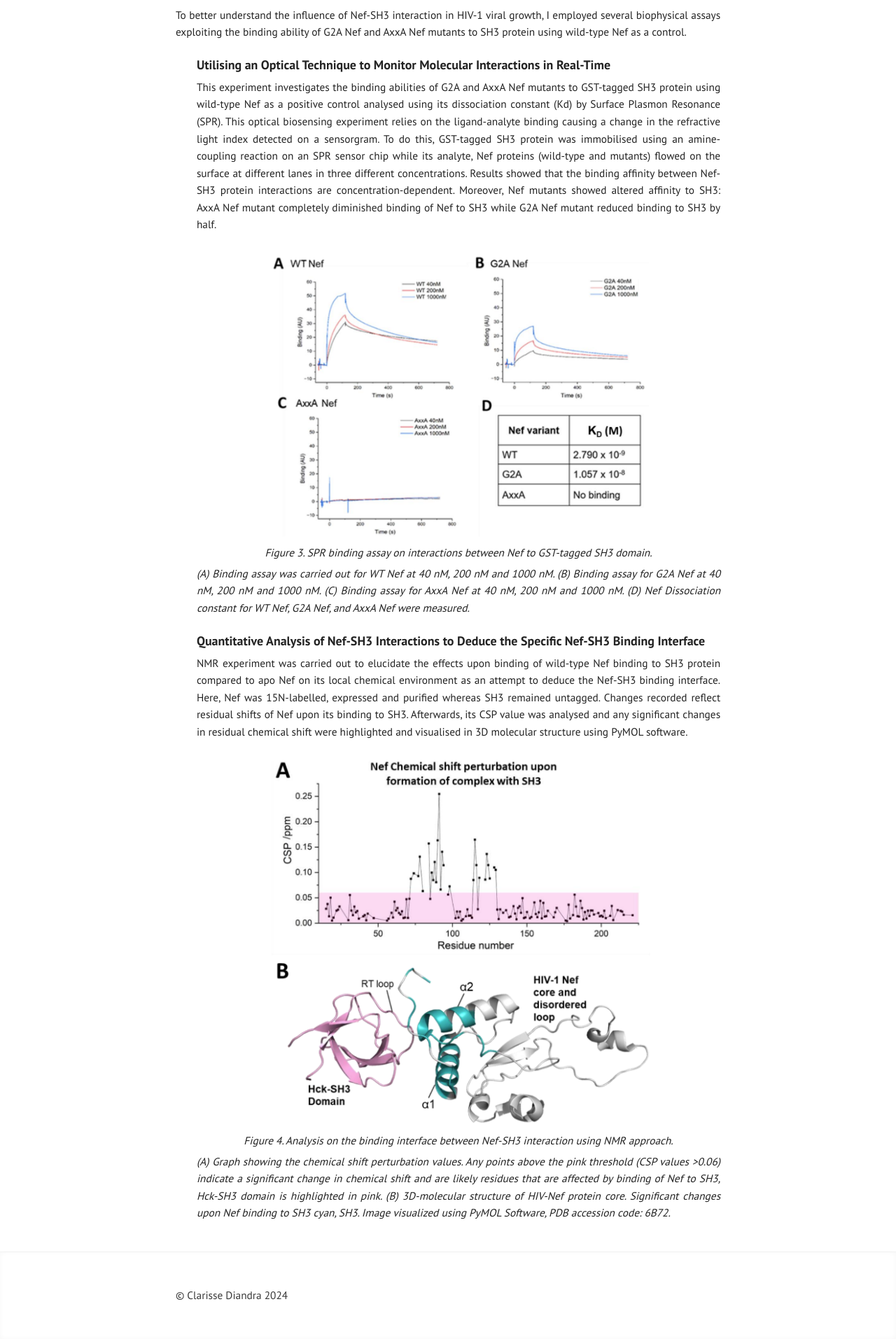
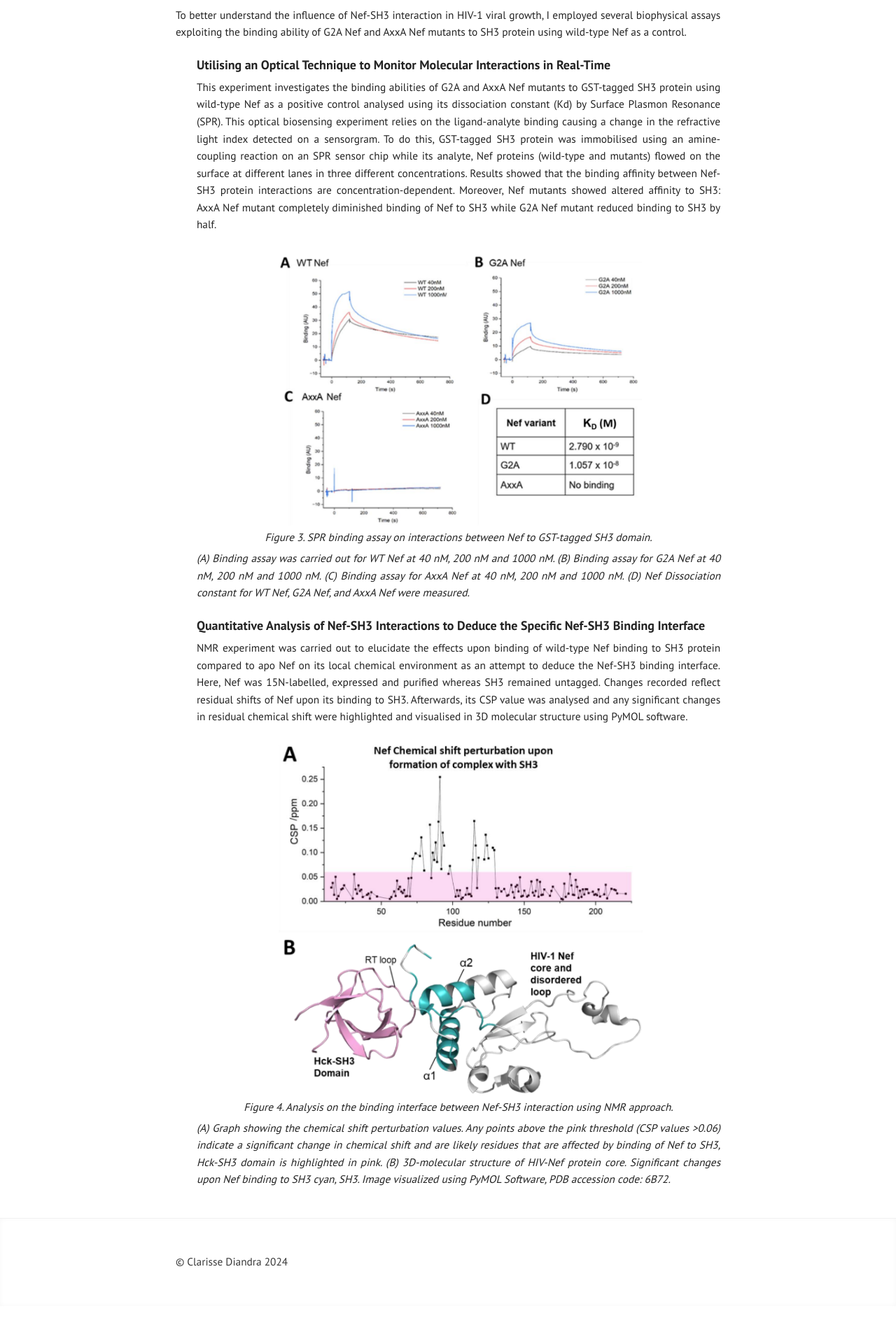
Before and after one commit to clarissediandra/clarissediandra.github.io, a Jekyll site: the page built from _posts/research/2023-05-01-hiv.md, in a window 1280 px wide. Shown: the part 1856-3769 px from the top of the page at 70% size. Built offline with Jekyll 4.4.1, drawn with Linux system fonts in a browser that asks for light colours; after the commit the page ends 3722 px from its top, so only the background shows below that.

Commit message:
Nicer styling with markdown="1"

```diff
--- a/_posts/research/2023-05-01-hiv.md
+++ b/_posts/research/2023-05-01-hiv.md
@@ -36,13 +36,15 @@ This assay utilises Circular Dichroism which served as protein quality control e
 
 To better understand the influence of Nef-SH3 interaction in HIV-1 viral growth, I employed several biophysical assays exploiting the binding ability of G2A Nef and AxxA Nef mutants to SH3 protein using wild-type Nef as a control.
 
+<div markdown="1" style="padding-left:30px;">
+
 ### Utilising an Optical Technique to Monitor Molecular Interactions in Real-Time
 
 This experiment investigates the binding abilities of G2A and AxxA Nef mutants to GST-tagged SH3 protein using wild-type Nef as a positive control analysed using its dissociation constant (Kd) by Surface Plasmon Resonance (SPR). This optical biosensing experiment relies on the ligand-analyte binding causing a change in the refractive light index detected on a sensorgram. To do this, GST-tagged SH3 protein was immobilised using an amine-coupling reaction on an SPR sensor chip while its analyte, Nef proteins (wild-type and mutants) flowed on the surface at different lanes in three different concentrations. Results showed that the binding affinity between Nef-SH3 protein interactions are concentration-dependent. Moreover, Nef mutants showed altered affinity to SH3: AxxA Nef mutant completely diminished binding of Nef to SH3 while G2A Nef mutant reduced binding to SH3 by half.
 
-![Figure3SPR](/assets/img/research/hiv/SPR.png){: width="70%" style="padding-left: 30px;" }
-<span><em><center style="padding-left:30px; margin-top:-10px;">Figure 3. SPR binding assay on interactions between Nef to GST-tagged SH3 domain.</center></em><span>
-<p style="margin-top:-10px; padding-left:30px;"><em>
+![Figure3SPR](/assets/img/research/hiv/SPR.png){: width="70%" }
+*Figure 3. SPR binding assay on interactions between Nef to GST-tagged SH3 domain.*
+<p style="margin-top:-10px;"><em>
 (A) Binding assay was carried out for WT Nef at 40 nM, 200 nM and 1000 nM. (B) Binding assay for G2A Nef at 40 nM, 200 nM and 1000 nM. (C) Binding assay for AxxA Nef at 40 nM, 200 nM and 1000 nM. (D) Nef Dissociation constant for WT Nef, G2A Nef, and AxxA Nef were measured.
 </em></p>
 
@@ -50,8 +52,10 @@ This experiment investigates the binding abilities of G2A and AxxA Nef mutants t
 
 NMR experiment was carried out to elucidate the effects upon binding of wild-type Nef binding to SH3 protein compared to apo Nef on its local chemical environment as an attempt to deduce the Nef-SH3 binding interface. Here, Nef was 15N-labelled, expressed and purified whereas SH3 remained untagged. Changes recorded reflect residual shifts of Nef upon its binding to SH3. Afterwards, its CSP value was analysed and any significant changes in residual chemical shift were highlighted and visualised in 3D molecular structure using PyMOL software.
 
-![Figure4NMR](/assets/img/research/hiv/NMR.png){: width="72%" style="padding-left: 30px;" }
-<span><em><center style="padding-left:30px; margin-top:-10px;">Figure 4. Analysis on the binding interface between Nef-SH3 interaction using NMR approach.</center></em><span>
-<p style="margin-top:-10px; padding-left:30px"><em>
+![Figure4NMR](/assets/img/research/hiv/NMR.png){: width="72%" }
+*Figure 4. Analysis on the binding interface between Nef-SH3 interaction using NMR approach.*
+<p style="margin-top:-10px;"><em>
 (A) Graph showing the chemical shift perturbation values. Any points above the pink threshold (CSP values >0.06) indicate a significant change in chemical shift and are likely residues that are affected by binding of Nef to SH3, Hck-SH3 domain is highlighted in pink. (B) 3D-molecular structure of HIV-Nef protein core. Significant changes upon Nef binding to SH3 cyan, SH3. Image visualized using PyMOL Software, PDB accession code: 6B72.
 </em></p>
+
+</div>
--- a/assets/css/index.sass
+++ b/assets/css/index.sass
@@ -31,9 +31,6 @@ article > h2
   margin-top: 30px
   margin-bottom: -10px
 
-article > h3
+article > * > h3
   margin-top: 20px
   margin-bottom: -10px
-  padding-left: 30px
-  + *
-    padding-left: 30px
```
